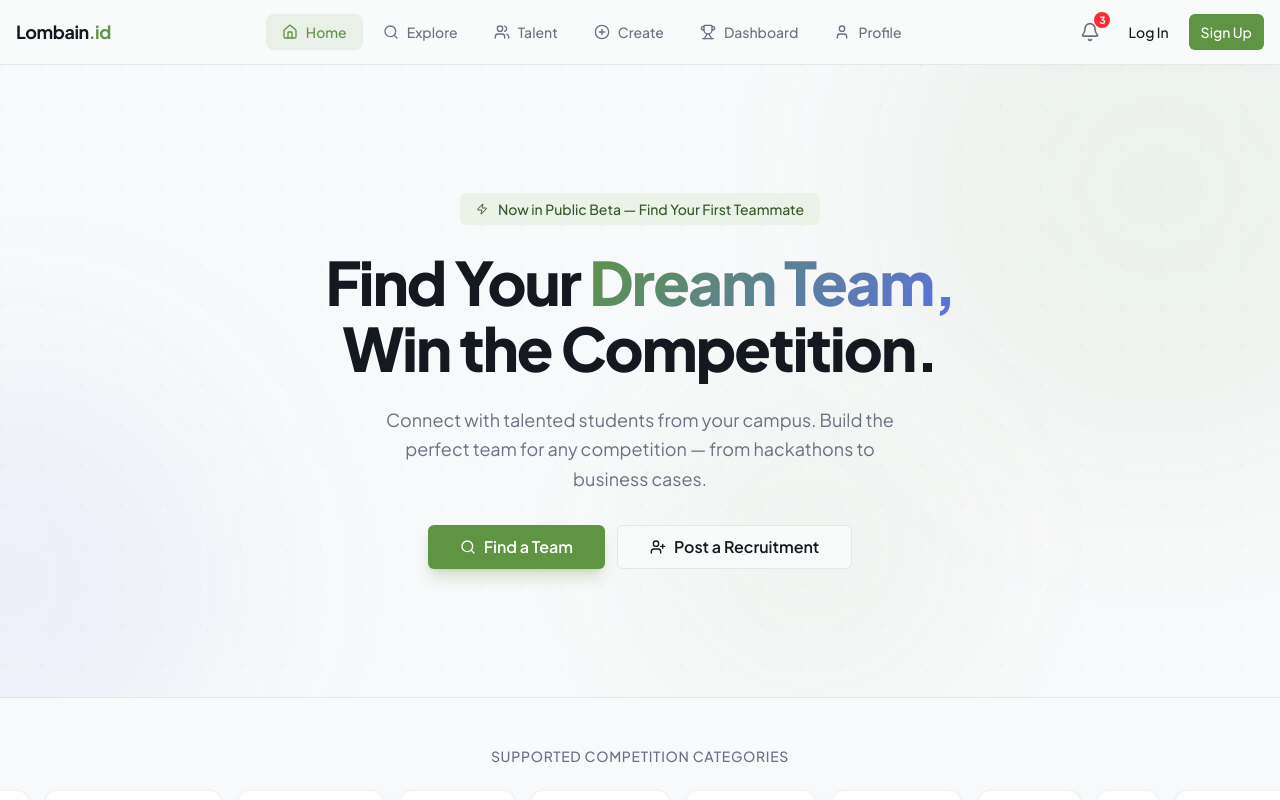
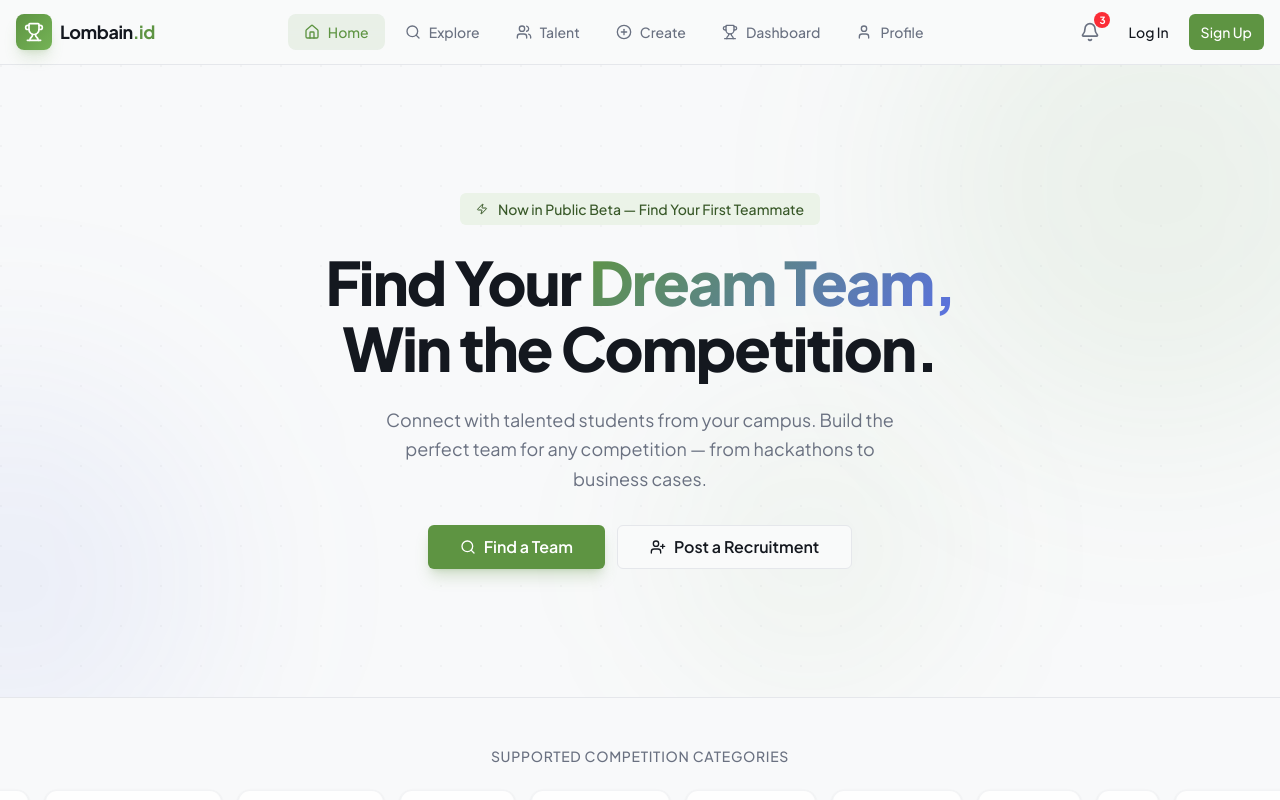
Before and after one commit to Arviaardhan/lombain, a Next.js app: page / in a window 1280 px wide. Shown: the top 800 px of the page. Built offline with nearby package versions, Linux system fonts and the light colour scheme.

Commit message:
style : [DZ] restore-navbar-trophy-icon

```diff
--- a/src/components/layout/Navbar.tsx
+++ b/src/components/layout/Navbar.tsx
@@ -11,7 +11,6 @@ import {
   X,
   Trophy,
   Users,
-  Bell,
 } from "lucide-react";
 import { useState } from "react";
 import { Button } from "@/components/ui/button";
@@ -38,6 +37,9 @@ export default function Navbar() {
       <header className="sticky top-0 z-50 border-b border-border bg-background/80 backdrop-blur-xl">
         <div className="container mx-auto flex h-16 items-center justify-between px-4">
           <Link href="/" className="flex items-center gap-2">
+            <div className="flex h-9 w-9 items-center justify-center rounded-lg gradient-emerald shadow-lg shadow-primary/20">
+              <Trophy className="h-5 w-5 text-white" />
+            </div>
             <span className="text-lg font-bold tracking-tight">
               <AppName span />
             </span>
```
